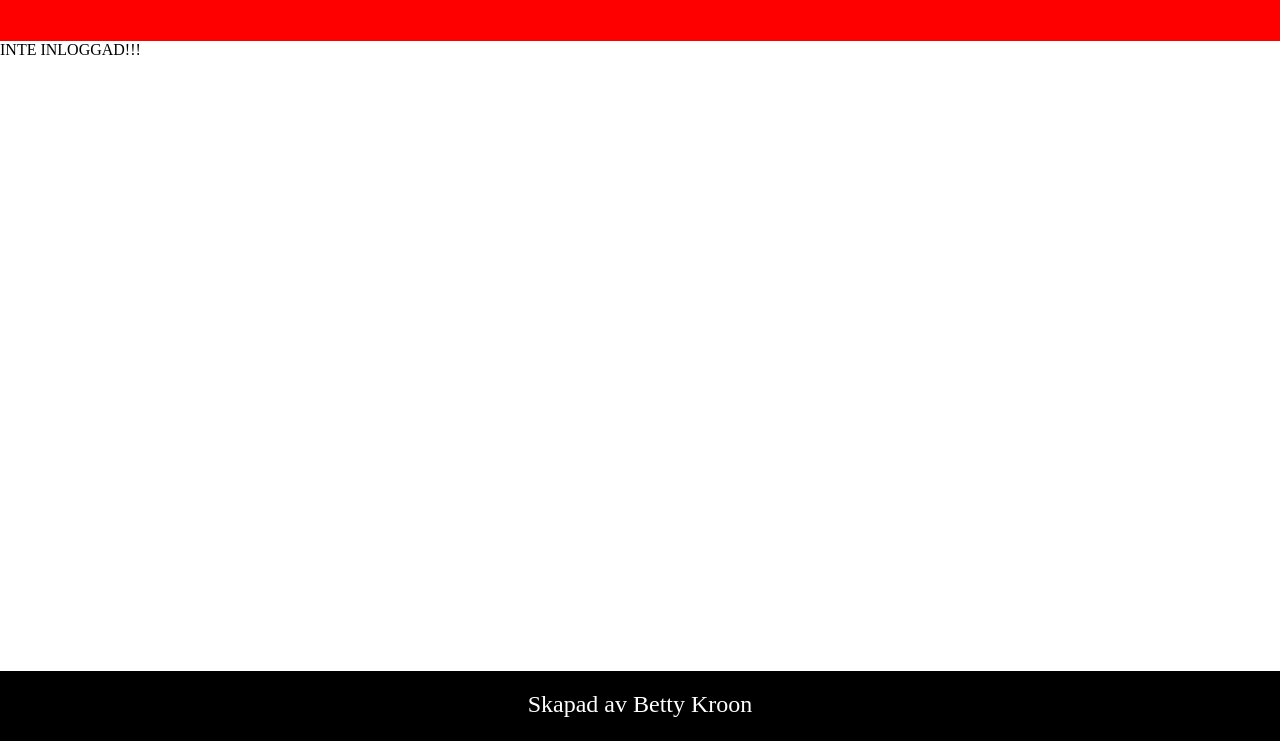
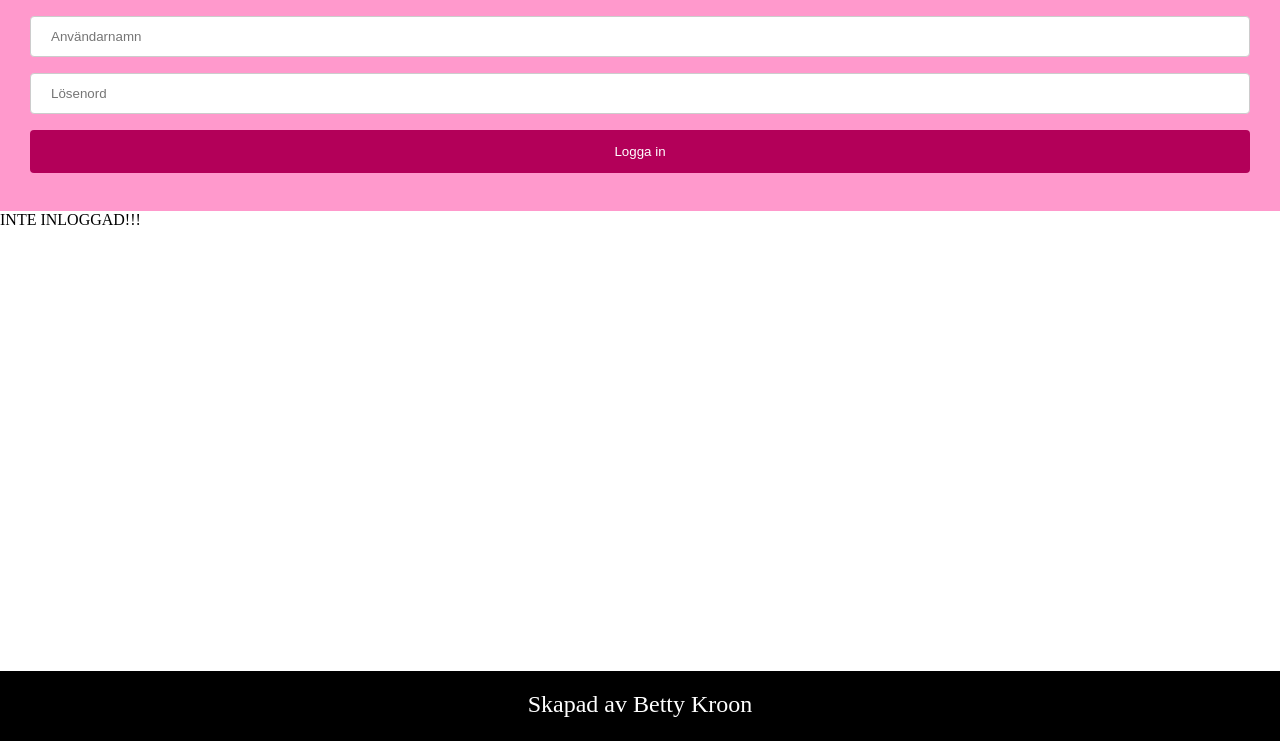
Before and after one commit to Medieinstitutet/loginpage-bettykroon, a plain HTML site: page index.html in a window 1280 px wide. Shown: the part 59-800 px from the top of the page. Drawn offline with Linux system fonts and the light colour scheme.

Commit message:
style header

```diff
--- a/style.css
+++ b/style.css
@@ -16,10 +16,64 @@
 }
 
 #myHeader {
-    background-color: red;
-    height: 100px;
+    background-color: #ff99cc;
+    height: auto;
 }
 
 #myHeader h1 {
     text-align: center;
 }
+
+#myDiv {
+    padding: 30px;
+}
+
+#myInput {
+    width: 100%;
+    padding: 12px 20px;
+    margin: 8px 0;
+    display: inline-block;
+    border: 1px solid #ccc;
+    border-radius: 4px;
+    box-sizing: border-box;
+}
+
+#myPassWrd {
+    width: 100%;
+    padding: 12px 20px;
+    margin: 8px 0;
+    display: inline-block;
+    border: 1px solid #ccc;
+    border-radius: 4px;
+    box-sizing: border-box;
+}
+
+#logInBtn {
+    width: 100%;
+    background-color: #b30059;
+    color: white;
+    padding: 14px 20px;
+    margin: 8px 0;
+    border: none;
+    border-radius: 4px;
+    cursor: pointer;
+}
+
+#logInBtn:hover {
+    background-color: #800040;
+}
+
+#logOut {
+    width: 100%;
+    background-color: #b30059;
+    color: white;
+    padding: 14px 20px;
+    margin: 8px 0;
+    border: none;
+    border-radius: 4px;
+    cursor: pointer;
+}
+
+#logOut:hover {
+    background-color: #800040;
+}
```
